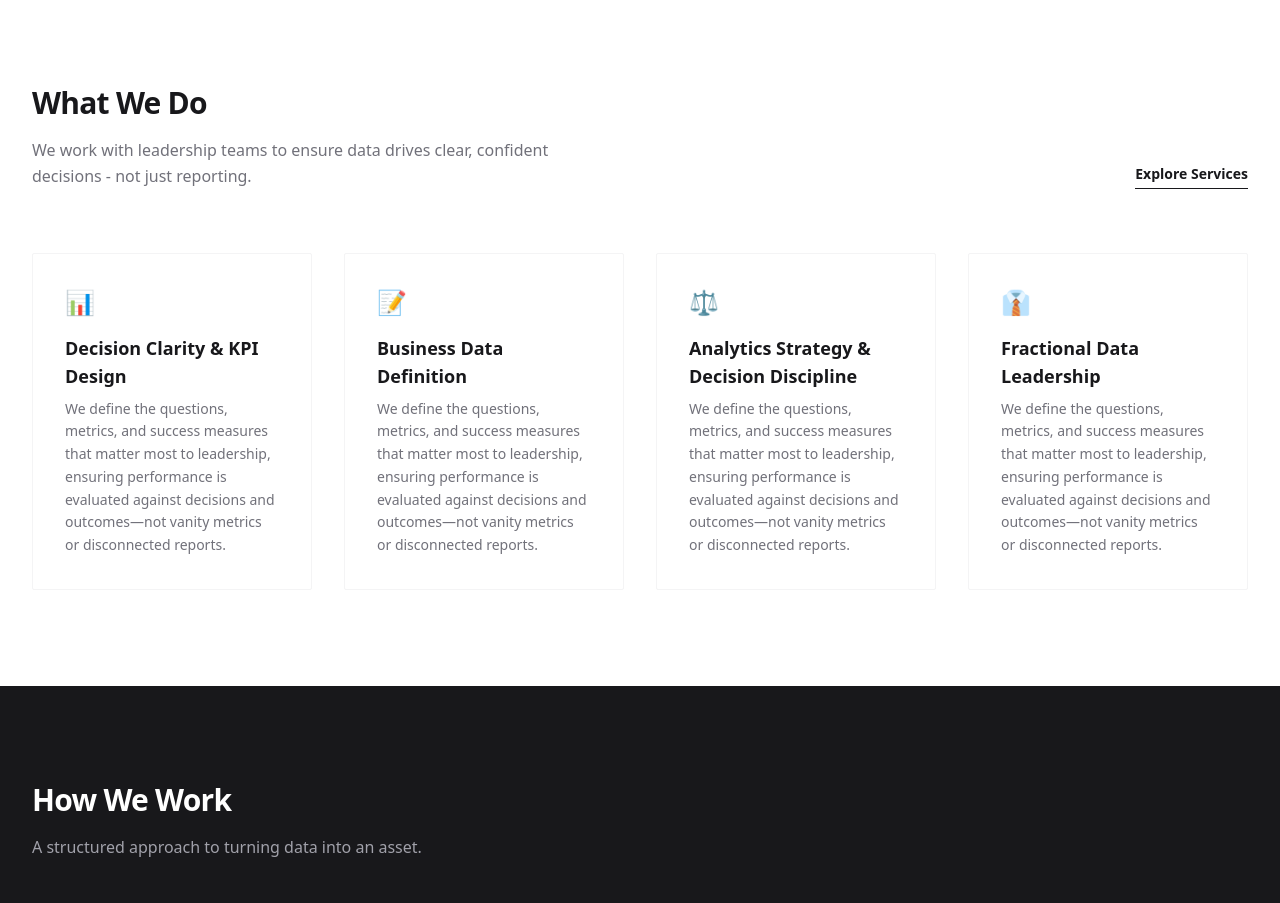
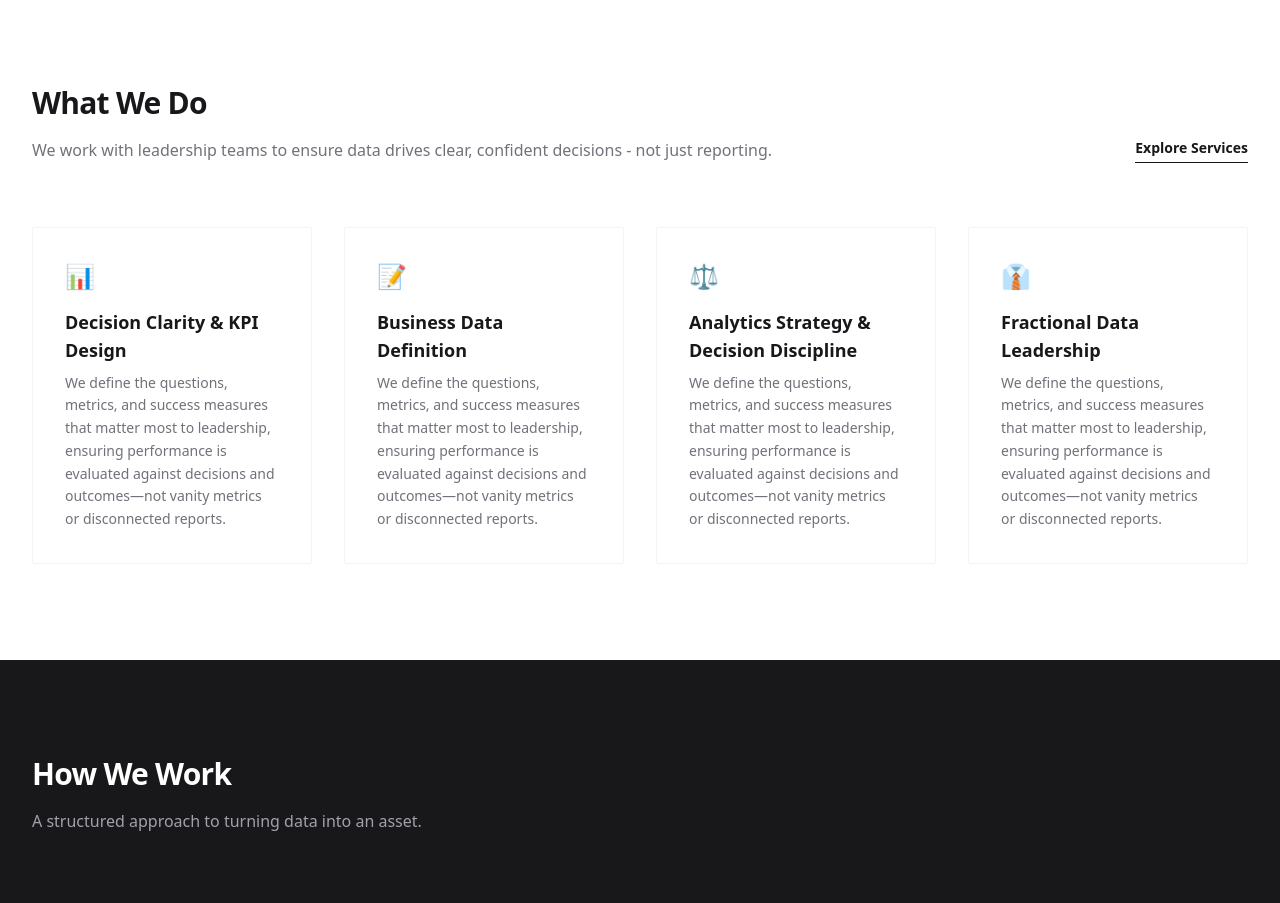
Before and after one commit to remavaish1/businessbydata, a React (Vite) app: page / in a window 1280 px wide. Shown: the part 920-1823 px from the top of the page. Built offline with nearby package versions, Linux system fonts and the light colour scheme.

Commit message:
Update Home.tsx

```diff
--- a/pages/Home.tsx
+++ b/pages/Home.tsx
@@ -49,7 +49,7 @@ const Home: React.FC = () => {
             <div className="max-w-xl">
               <h2 className="text-3xl font-bold tracking-tight text-zinc-900">What We Do</h2>
               <p className="mt-4 text-zinc-500 leading-relaxed">
-                We work with leadership teams to ensure data drives clear, confident decisions - not just reporting.
+                <span className="whitespace-nowrap">We work with leadership teams to ensure data drives clear, confident decisions - not just reporting.</span>{' '}
               </p>
             </div>
             <Link to="/services" className="text-sm font-semibold text-zinc-900 border-b border-zinc-900 pb-1 hover:text-zinc-500 hover:border-zinc-500 transition-colors">
```
